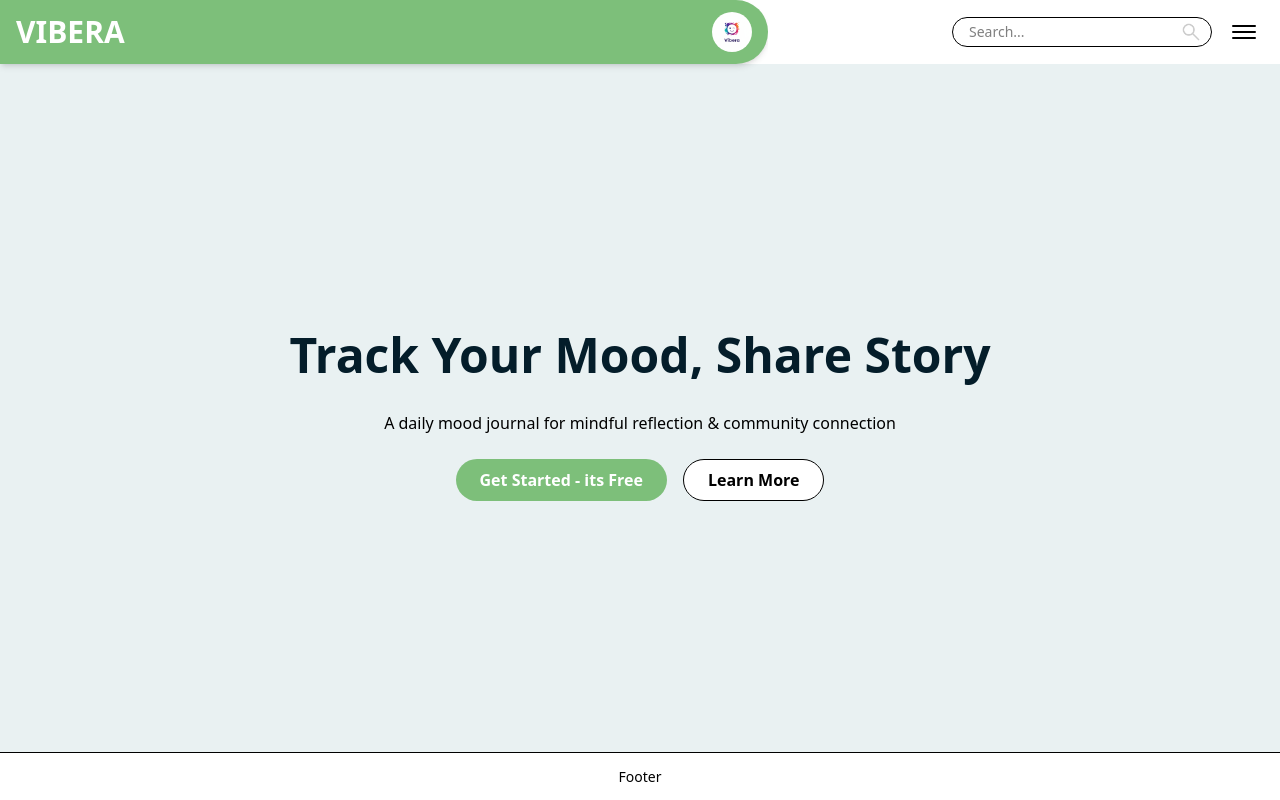
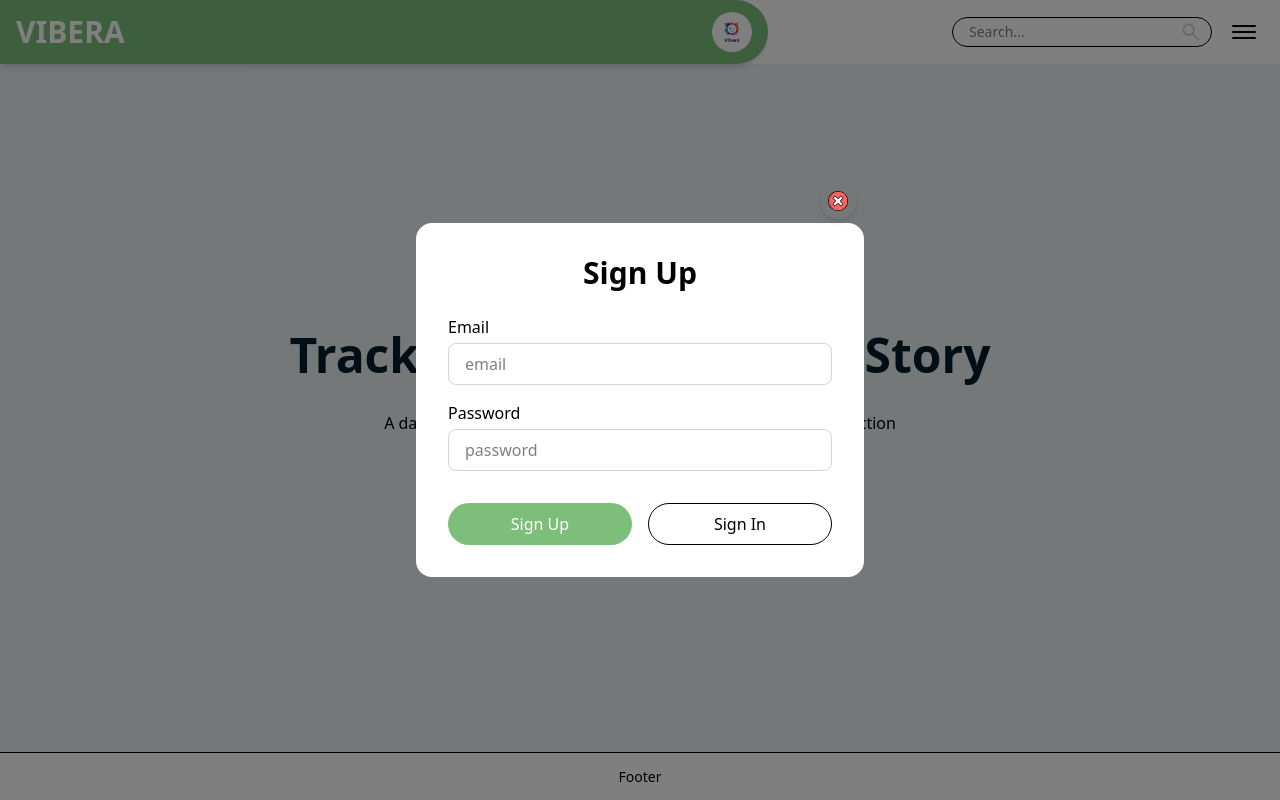
Before and after one commit to TahirAlauddin/Vibera, a Next.js app in the folder frontend/: page / in a window 1280 px wide. Both pictures are taken after a click on the button "Get Started - its Free". Built offline with nearby package versions, Linux system fonts and the light colour scheme.

Commit message:
style: update button classes for consistency across modals

```diff
--- a/frontend/src/app/(vibera)/page.tsx
+++ b/frontend/src/app/(vibera)/page.tsx
@@ -15,7 +15,10 @@ export default function Home() {
           A daily mood journal for mindful reflection & community connection
         </p>
         <div className="flex flex-col sm:flex-row gap-3 sm:gap-4 mt-2">
-          <button className=" color-primary text-white font-bold px-6 py-2 rounded-full hover:bg-primary/80 ">
+          <button
+            className=" color-primary text-white font-bold px-6 py-2 rounded-full hover:bg-primary/80 "
+            onClick={() => setModal("signup")}
+          >
             Get Started - its Free
           </button>
           <button className="bg-white text-accent border border-primary font-bold px-6 py-2 rounded-full hover:bg-white/80">
--- a/frontend/src/components/loginPage.tsx
+++ b/frontend/src/components/loginPage.tsx
@@ -38,7 +38,7 @@ export default function LoginModal({ onClose, onSwitch }) {
             </div>
             {/* buttons */}
             <div className="flex flex-col sm:flex-row gap-3 sm:gap-4 mt-2">
-              <button className="mt-2 bg-primary text-white w-full sm:w-[200px] py-2 rounded-full font-medium hover:opacity-90 transition">
+              <button className="mt-2 color-primary text-white w-full sm:w-[200px] py-2 rounded-full font-medium hover:opacity-90 transition">
                 Sign In
               </button>
               <button
--- a/frontend/src/components/signupPage.tsx
+++ b/frontend/src/components/signupPage.tsx
@@ -38,7 +38,7 @@ export default function SignUpModal({ onClose, onSwitch }) {
               />
             </div>
             <div className="flex flex-col sm:flex-row gap-3 sm:gap-4 mt-2">
-              <button className="mt-2 bg-primary text-white w-full sm:w-[200px] py-2 rounded-full font-medium hover:opacity-90 transition">
+              <button className="mt-2 color-primary text-white w-full sm:w-[200px] py-2 rounded-full font-medium hover:opacity-90 transition">
                 Sign Up
               </button>
               <button
```
